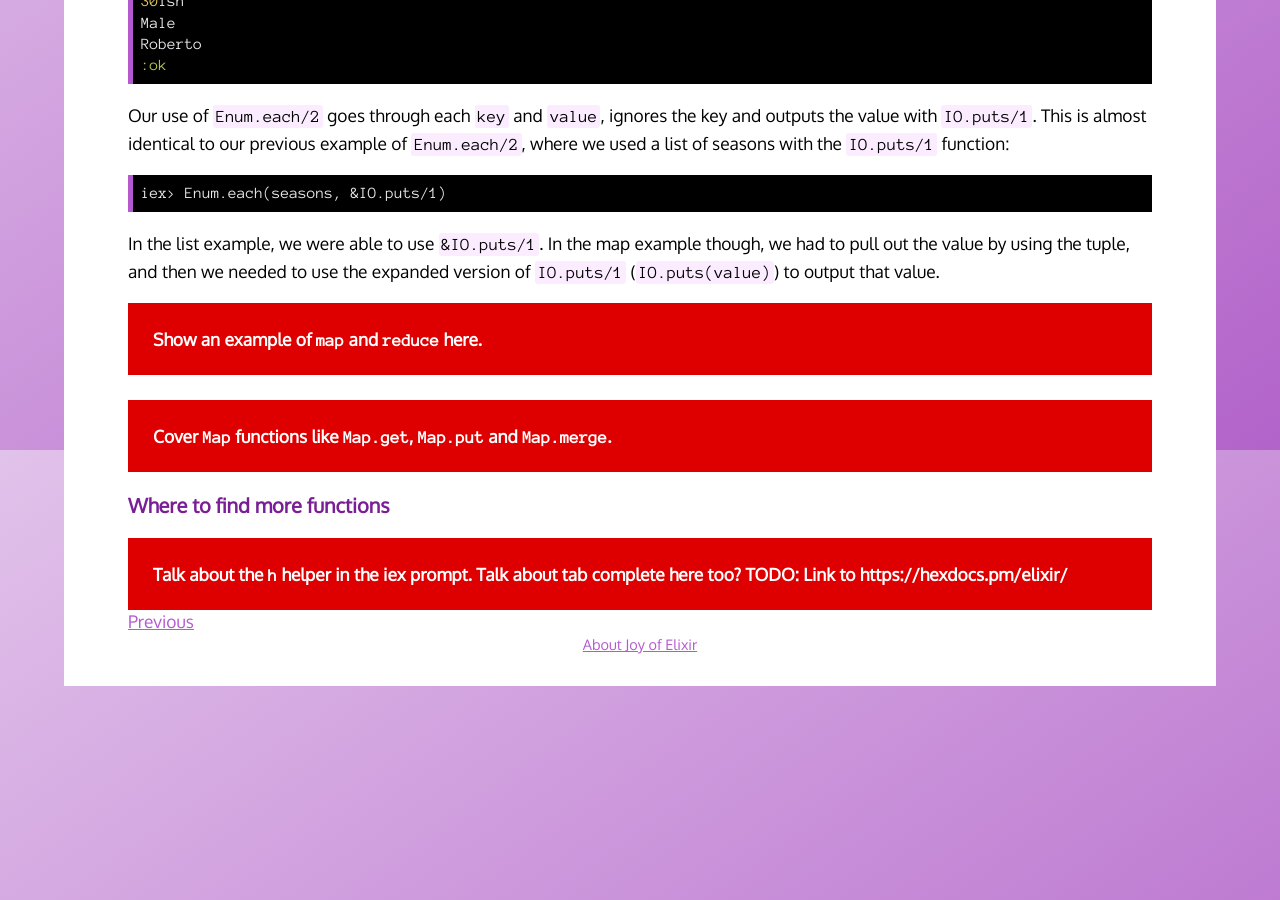
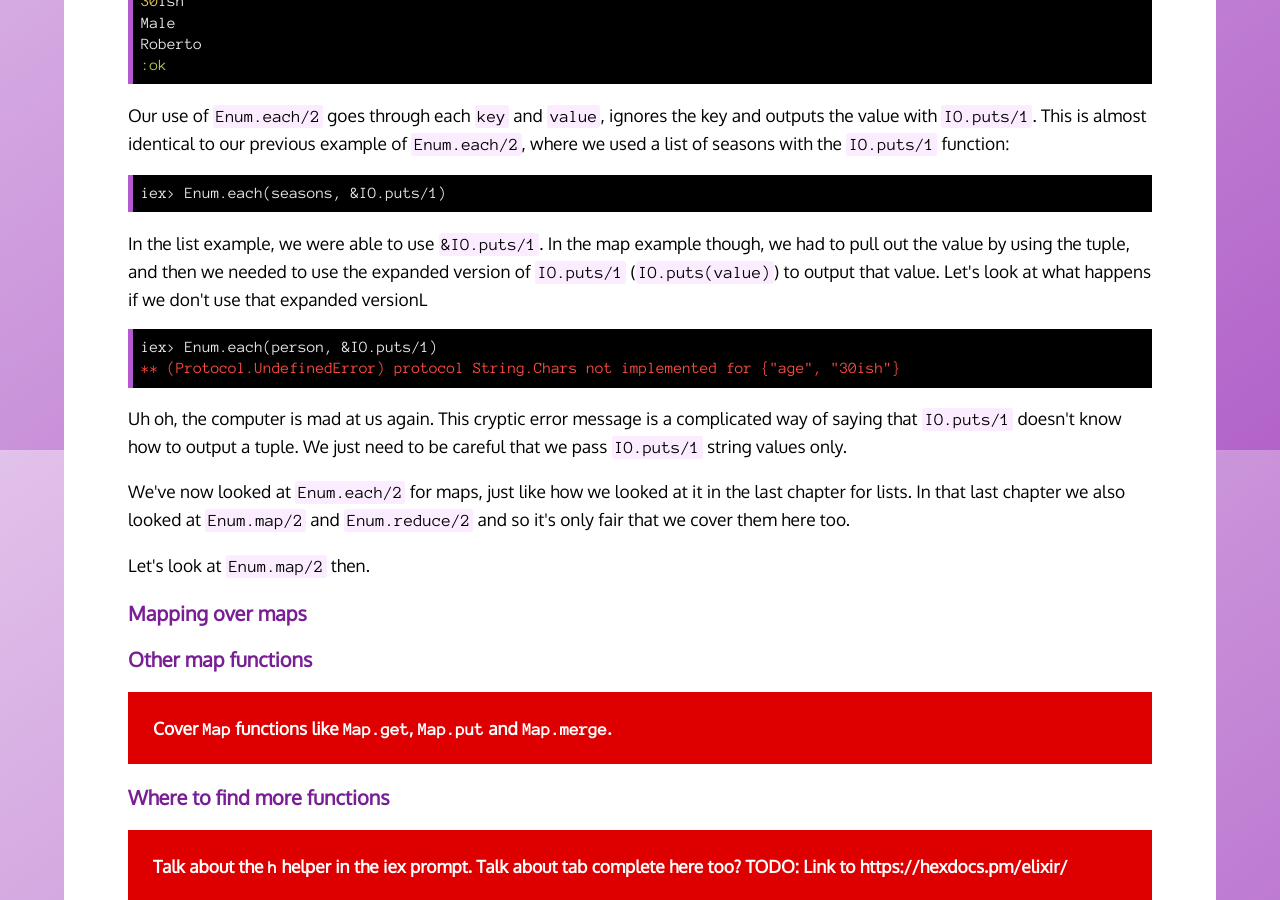
Before and after one commit to radar/joyofelixir, a Jekyll site: the page built from 10-maps/index.html, in a window 1280 px wide and 900 px high, scrolled down 1350 px. Built offline with Jekyll 4.4.1, drawn with Linux system fonts in a browser that asks for light colours.

Commit message:
Continue expanding Chapter 10

```diff
--- a/_includes/ch/10.html
+++ b/_includes/ch/10.html
@@ -71,17 +71,38 @@ Roberto
 <pre><code>iex> Enum.each(seasons, &amp;IO.puts/1)</code></pre>
 
   <p>
-    In the list example, we were able to use <code>&amp;IO.puts/1</code>. In the map example though, we had to pull out the value by using the tuple, and then we needed to use the expanded version of <code>IO.puts/1</code> (<code>IO.puts(value)</code>) to output that value.
+    In the list example, we were able to use <code>&amp;IO.puts/1</code>. In the map example though, we had to pull out the value by using the tuple, and then we needed to use the expanded version of <code>IO.puts/1</code> (<code>IO.puts(value)</code>) to output that value. Let's look at what happens if we don't use that expanded versionL
   </p>
 
-  <div class='todo'>
-    Show an example of <code>map</code> and <code>reduce</code> here.
-  </div>
+<pre><code class='hljs text'>iex> Enum.each(person, &IO.puts/1)
+<span class='console-red'>** (Protocol.UndefinedError) protocol String.Chars not implemented for {"age", "30ish"}</span></code></pre>
+
+  <p>
+    Uh oh, the computer is mad at us again. This cryptic error message is a complicated way of saying that <code>IO.puts/1</code> doesn't know how to output a tuple. We just need to be careful that we pass <code>IO.puts/1</code> string values only.
+  </p>
+
+  <p>
+    We've now looked at <code>Enum.each/2</code> for maps, just like how we looked at it in the last chapter for lists. In that last chapter we also looked at <code>Enum.map/2</code> and <code>Enum.reduce/2</code> and so it's only fair that we cover them here too.
+  </p>
+
+  <p>Let's look at <code>Enum.map/2</code> then.</p>
+
+</section>
+
+<section>
+  <h3>Mapping over maps</h3>
+
+</section>
+
+<section>
+  <h3>Other map functions</h3>
 
   <div class='todo'>
     Cover <code>Map</code> functions like <code>Map.get</code>, <code>Map.put</code> and <code>Map.merge</code>.
   </div>
+</section>
 
+<section>
   <h3>Where to find more functions</h3>
 
   <div class='todo'>
```
